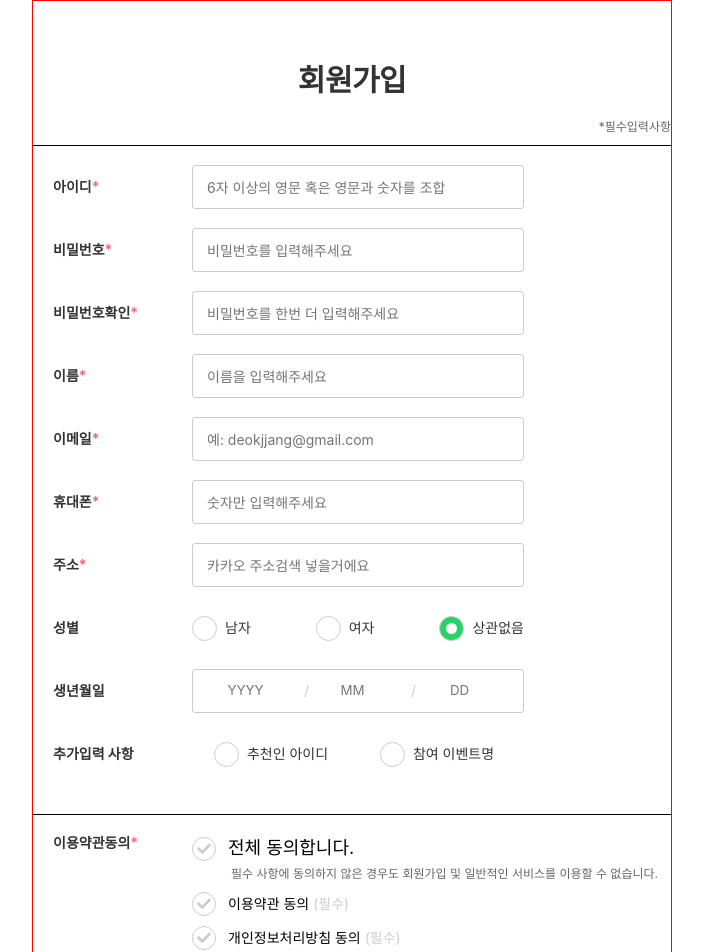
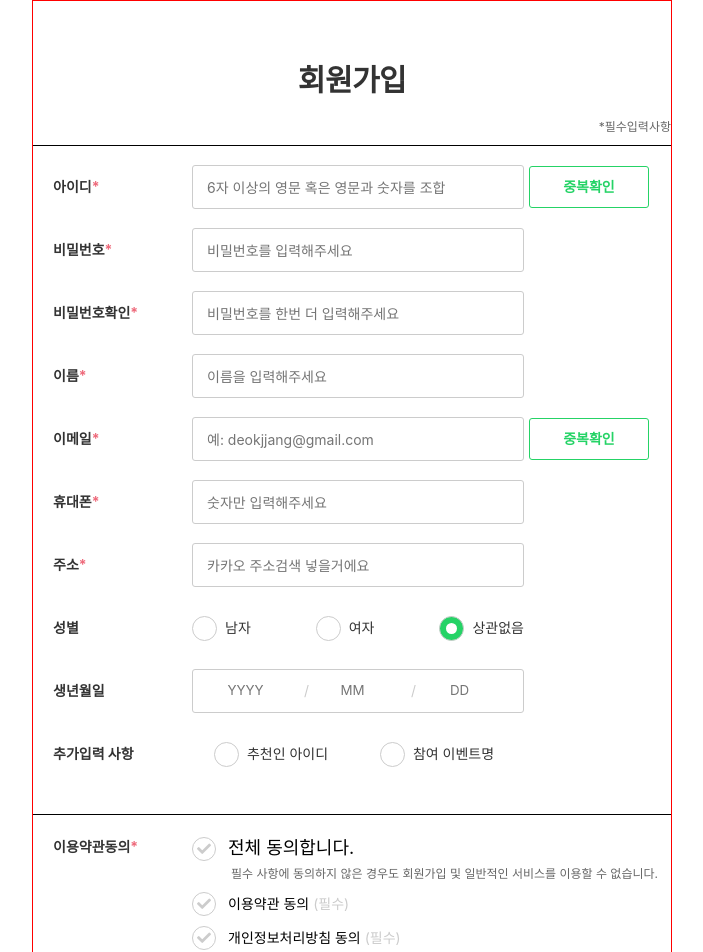
Before and after one commit to wecode-bootcamp-korea/13-brokurly-frontend, a React (Create React App) app: page / in a window 1280 px wide. Shown: the top 952 px of the page, without its empty margins (288-991 px from the left). Built offline with nearby package versions, Linux system fonts and the light colour scheme.

Commit message:
fix: Signup page  refactoring2

```diff
--- a/src/Pages/Signup/Signup.component.js
+++ b/src/Pages/Signup/Signup.component.js
@@ -235,10 +235,10 @@ class Signup extends Component {
           gender: gender,
           recommender: recommender,
           event: event,
-          date_of_birth: `${birthdayYYYY}${birthdayMM}${birthdayDD}`,
-          is_privacy_policy: "False",
-          is_sms_agreed: "true",
-          is_email_agreed: "true",
+          date_of_birth: `${birthdayYYYY}-${birthdayMM}-${birthdayDD}`,
+          is_privacy_policy: false,
+          is_sms_agreed: true,
+          is_email_agreed: true,
         }),
       })
         .then((response) => response.json())
--- a/src/Pages/Signup/Signup.styles.scss
+++ b/src/Pages/Signup/Signup.styles.scss
@@ -44,7 +44,7 @@
 
       .input-content {
         position: relative;
-        top: -138px;
+        top: -134px;
         vertical-align: text-top;
       }
 
--- a/src/Pages/Signup/SignupInputForm/SignupInputForm.component.js
+++ b/src/Pages/Signup/SignupInputForm/SignupInputForm.component.js
@@ -30,8 +30,8 @@ class SignupInputForm extends Component {
           type={textType}
           onChange={this.handleWriteData}
         />
-        {onOffCount === 1 && <OverlapCheck onCheckOverlap={onCheckId} />}
-        {onOffCount === 2 && <OverlapCheck onCheckOverlap={onCheckEmail} />}
+        {onOffCount === "1" && <OverlapCheck onCheckOverlap={onCheckId} />}
+        {onOffCount === "2" && <OverlapCheck onCheckOverlap={onCheckEmail} />}
       </div>
     );
   }
```
